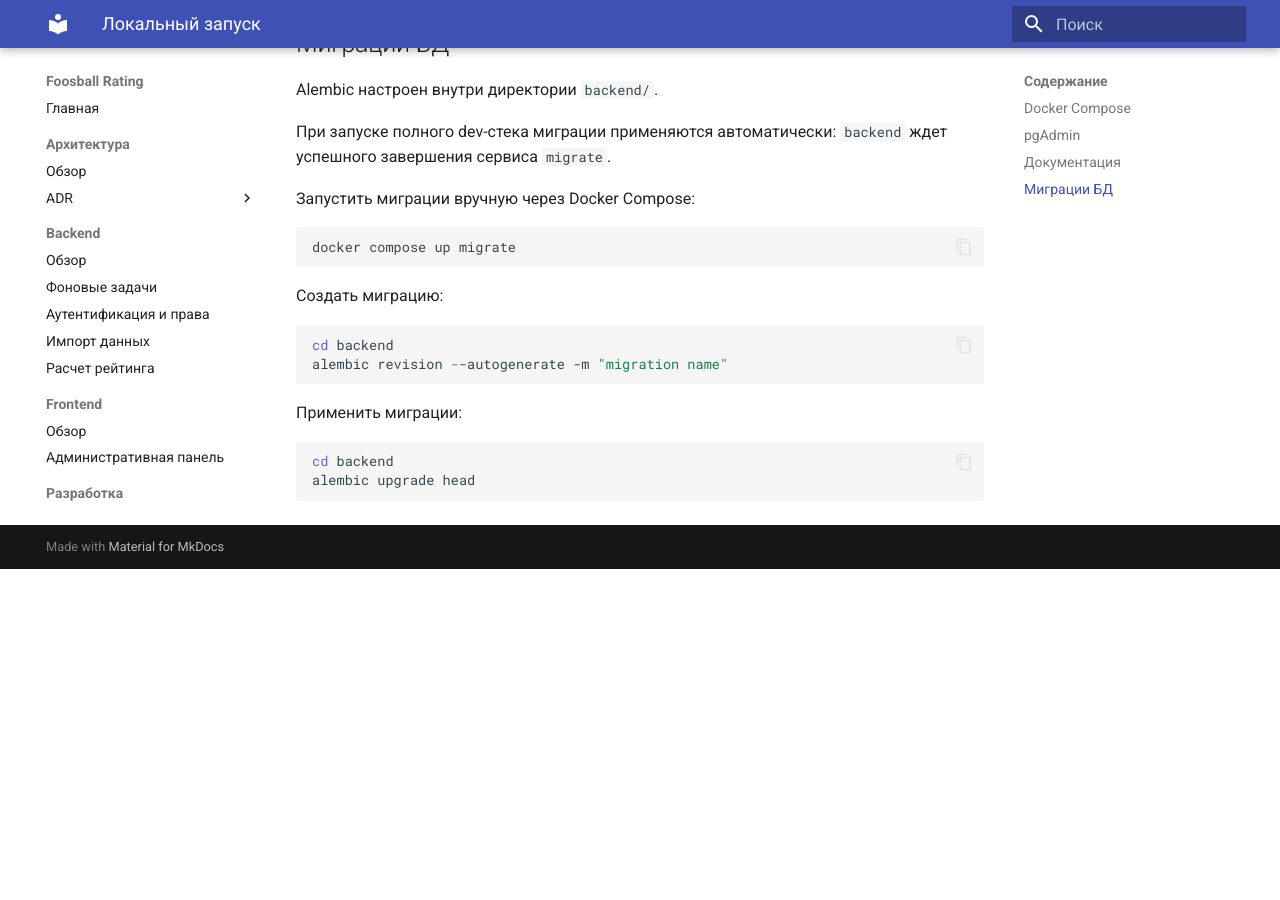
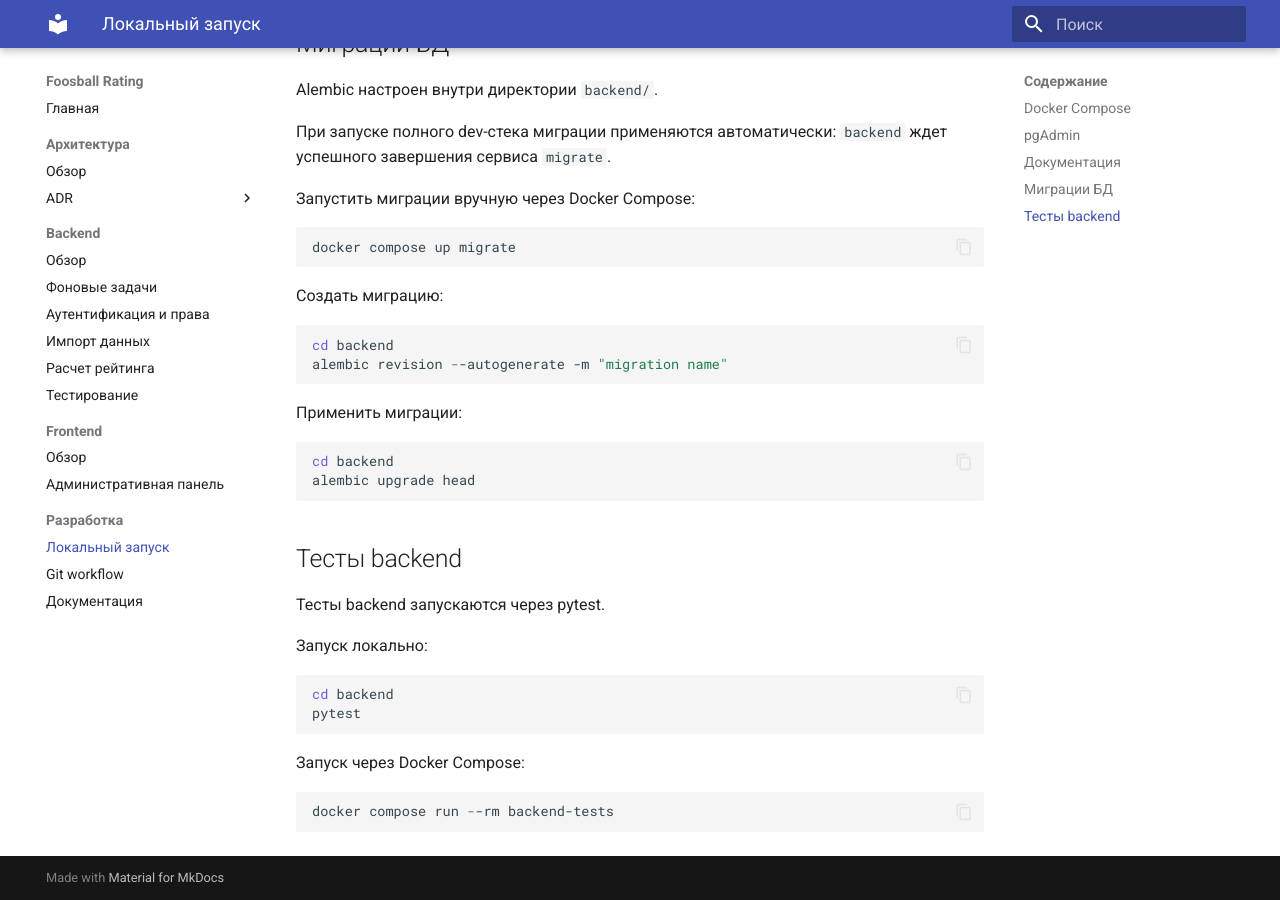
Before and after one commit to y-dvoinyh/foosball_rating, an MkDocs documentation site: the page built from docs/dev/local-setup.md, in a window 1280 px wide and 900 px high, scrolled down 1260 px. Built offline with MkDocs 1.6.1 and Material for MkDocs 9.7.7, drawn with Linux system fonts in a browser that asks for light colours; before the commit the page ends 1829 px from its top, so only the background shows below that.

Commit message:
chore: add backend test scaffold

````diff
--- a/docs/dev/local-setup.md
+++ b/docs/dev/local-setup.md
@@ -71,3 +71,20 @@ alembic revision --autogenerate -m "migration name"
 cd backend
 alembic upgrade head
 ```
+
+## Тесты backend
+
+Тесты backend запускаются через pytest.
+
+Запуск локально:
+
+```powershell
+cd backend
+pytest
+```
+
+Запуск через Docker Compose:
+
+```powershell
+docker compose run --rm backend-tests
+```
--- a/mkdocs.yml
+++ b/mkdocs.yml
@@ -49,6 +49,7 @@ nav:
       - Аутентификация и права: backend/auth-and-permissions.md
       - Импорт данных: backend/import.md
       - Расчет рейтинга: backend/rating-calculation.md
+      - Тестирование: backend/testing.md
   - Frontend:
       - Обзор: frontend/overview.md
       - Административная панель: frontend/admin-panel.md
````
Also changed, not shown: README.md (+17 -0 lines), docker-compose.yml (+16 -0 lines), docs/backend/testing.md (added, +25 -0 lines), 5 other files.
